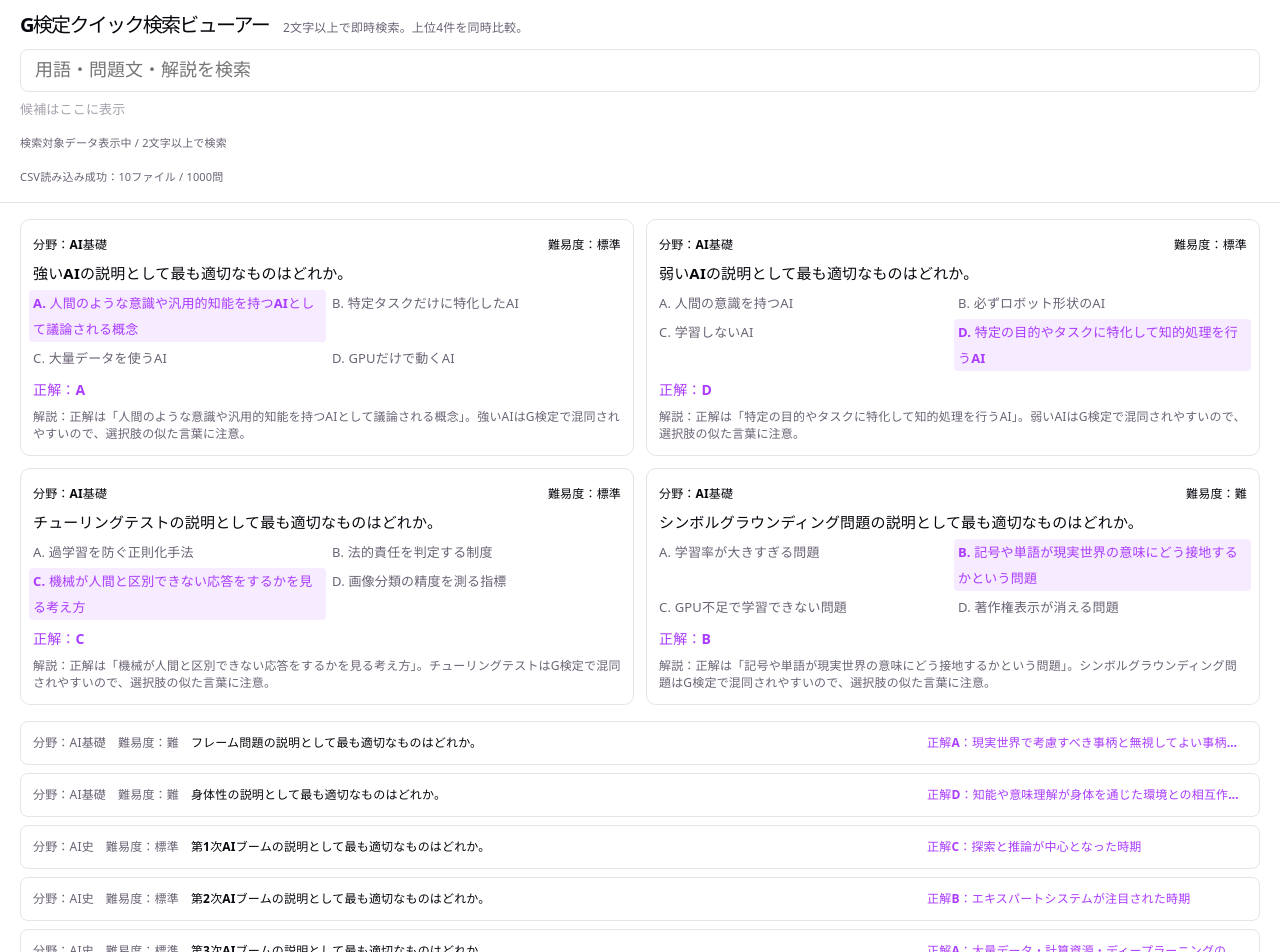
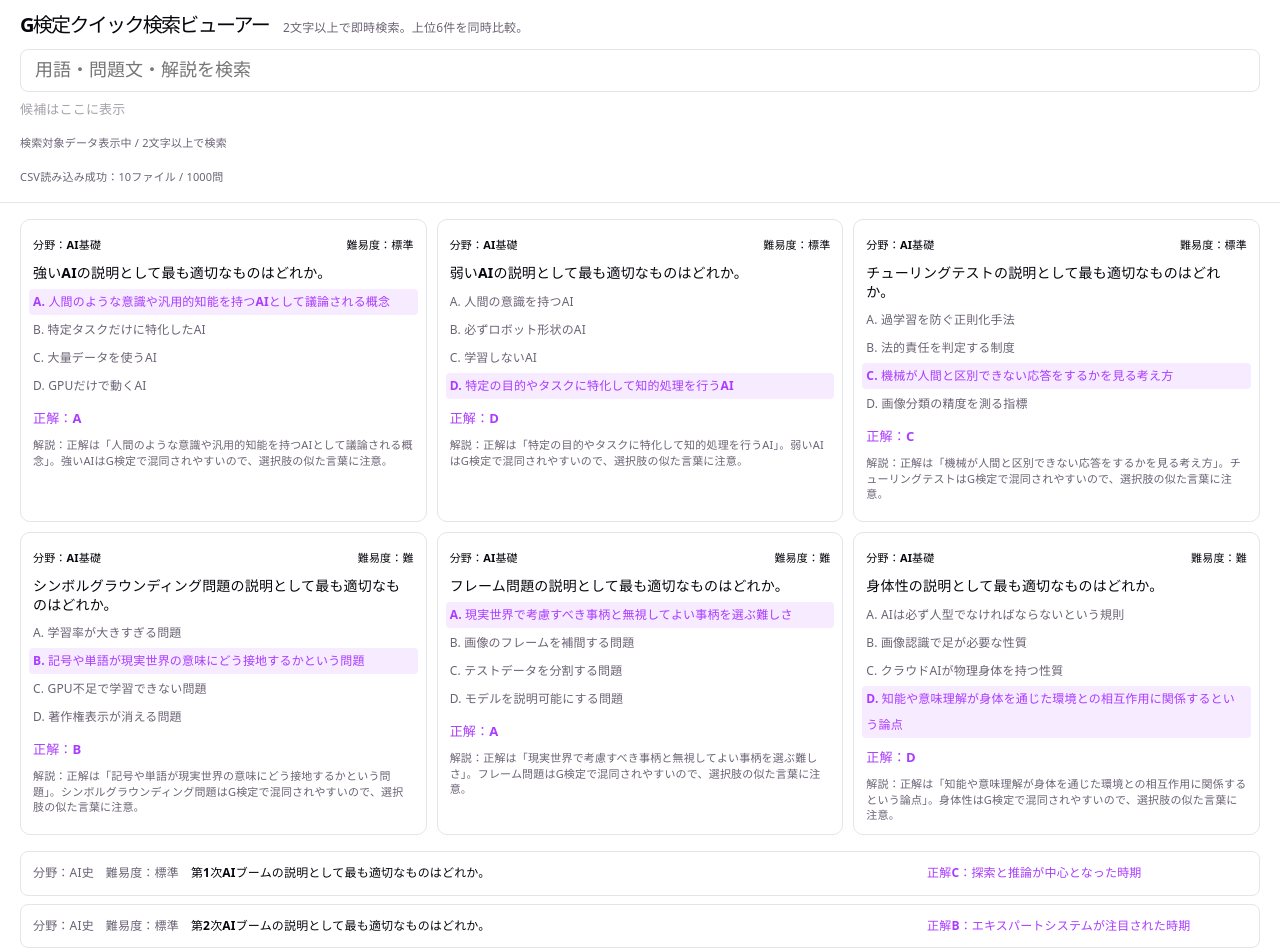
Before and after one commit to itoksk-boop/gken-quicksearch-viewer, a React (Vite) app: page / in a window 1280 px wide. Shown: the top 952 px of the page. Built offline with nearby package versions, Linux system fonts and the light colour scheme.

Commit message:
Show six cards and highlight search terms

```diff
--- a/src/App.css
+++ b/src/App.css
@@ -93,12 +93,20 @@
 
 .top-cards {
   display: grid;
-  grid-template-columns: repeat(2, minmax(0, 1fr));
+  grid-template-columns: repeat(3, minmax(0, 1fr));
   grid-template-rows: repeat(2, 1fr);
-  gap: 12px;
+  gap: 10px;
 }
 
-/* 4件同時比較を維持するため、2列表示はできる限り粘る。1列化は最終退避。 */
+/* iPad縦向きなど、横幅が狭くなる区間は3列を保てないため2列×3行に切り替える */
+@media (max-width: 900px) {
+  .top-cards {
+    grid-template-columns: repeat(2, minmax(0, 1fr));
+    grid-template-rows: repeat(3, 1fr);
+  }
+}
+
+/* 6件同時比較を維持するため、2列表示はできる限り粘る。1列化は最終退避。 */
 @media (max-width: 640px) {
   .top-cards {
     grid-template-columns: 1fr;
@@ -149,13 +157,13 @@
 .card-meta {
   display: flex;
   justify-content: space-between;
-  font-size: 12px;
+  font-size: 11px;
   font-weight: 700;
   color: var(--text-h);
 }
 
 .card-question {
-  font-size: 15px;
+  font-size: 14px;
   font-weight: 700;
   color: var(--text-h);
   margin: 0;
@@ -168,9 +176,9 @@
   margin: 0;
   padding: 0;
   display: grid;
-  grid-template-columns: repeat(2, minmax(0, 1fr));
-  gap: 3px 10px;
-  font-size: 13px;
+  grid-template-columns: 1fr;
+  gap: 2px;
+  font-size: 12px;
 }
 
 .card-choices li {
@@ -188,16 +196,73 @@
 
 .card-answer {
   margin: 0;
-  font-size: 14px;
+  font-size: 13px;
   font-weight: 700;
   color: var(--accent);
 }
 
 .card-explanation {
   margin: 0;
-  font-size: 12px;
+  font-size: 11px;
   color: var(--text);
   line-height: 1.4;
+}
+
+/* 長文問題でもカードが縦に伸びすぎないよう、文字サイズ・行間・余白を詰める */
+.question-card.card--long {
+  padding: 10px;
+  gap: 4px;
+}
+
+.question-card.card--long .card-question {
+  font-size: 13px;
+  line-height: 1.25;
+}
+
+.question-card.card--long .card-choices {
+  font-size: 11px;
+  gap: 1px;
+}
+
+.question-card.card--long .card-explanation {
+  font-size: 10px;
+  line-height: 1.3;
+}
+
+.question-card.card--very-long {
+  padding: 8px;
+  gap: 3px;
+}
+
+.question-card.card--very-long .card-question {
+  font-size: 12px;
+  line-height: 1.2;
+  display: -webkit-box;
+  -webkit-line-clamp: 3;
+  -webkit-box-orient: vertical;
+  overflow: hidden;
+}
+
+.question-card.card--very-long .card-choices {
+  font-size: 10px;
+  gap: 1px;
+}
+
+.question-card.card--very-long .card-explanation {
+  font-size: 10px;
+  line-height: 1.25;
+  display: -webkit-box;
+  -webkit-line-clamp: 2;
+  -webkit-box-orient: vertical;
+  overflow: hidden;
+}
+
+.search-highlight {
+  background: rgba(255, 230, 120, 0.9);
+  border-radius: 4px;
+  padding: 0 2px;
+  font-weight: 700;
+  color: #1a1a1a;
 }
 
 .result-list ul {
--- a/src/App.tsx
+++ b/src/App.tsx
@@ -1,4 +1,4 @@
-import { useEffect, useState } from 'react'
+import { useEffect, useState, type ReactNode } from 'react'
 import './App.css'
 import type { AnswerKey, GQuestion } from './types/question'
 import {
@@ -25,6 +25,7 @@ const CSV_FILES: CsvFileConfig[] = CSV_FILE_NAMES.map((sourceFile) => ({
 }))
 
 const ANSWER_KEYS: AnswerKey[] = ['A', 'B', 'C', 'D']
+const TOP_RESULT_COUNT = 6
 
 function matchesQuery(q: GQuestion, needle: string): boolean {
   const haystacks = [
@@ -47,6 +48,48 @@ function getSearchTokens(rawQuery: string): string[] {
     .split(/\s+/)
     .filter((token) => token.length >= 2)
     .map((token) => token.toLowerCase())
+}
+
+const CARD_LONG_THRESHOLD = 350
+const CARD_VERY_LONG_THRESHOLD = 600
+
+function getCardLengthClass(q: GQuestion): string {
+  const totalLength =
+    q.question.length +
+    q.choices.A.length +
+    q.choices.B.length +
+    q.choices.C.length +
+    q.choices.D.length +
+    q.explanation.length
+
+  if (totalLength >= CARD_VERY_LONG_THRESHOLD) return 'card--very-long'
+  if (totalLength >= CARD_LONG_THRESHOLD) return 'card--long'
+  return ''
+}
+
+function escapeRegExp(value: string): string {
+  return value.replace(/[.*+?^${}()|[\]\\]/g, '\\$&')
+}
+
+function highlightText(text: string, tokens: string[]): ReactNode {
+  if (tokens.length === 0) return text
+
+  const pattern = tokens
+    .map(escapeRegExp)
+    .sort((a, b) => b.length - a.length)
+    .join('|')
+  const regex = new RegExp(`(${pattern})`, 'gi')
+  const parts = text.split(regex)
+
+  return parts.map((part, index) =>
+    index % 2 === 1 ? (
+      <mark className="search-highlight" key={index}>
+        {part}
+      </mark>
+    ) : (
+      part
+    ),
+  )
 }
 
 function App() {
@@ -81,8 +124,8 @@ function App() {
         )
     : questions
 
-  const topFour = filtered.slice(0, 4)
-  const rest = filtered.slice(4)
+  const topResults = filtered.slice(0, TOP_RESULT_COUNT)
+  const rest = filtered.slice(TOP_RESULT_COUNT)
 
   const statusText = !isSearchActive
     ? '検索対象データ表示中 / 2文字以上で検索'
@@ -100,7 +143,7 @@ function App() {
         <div className="header-titles">
           <h1 className="app-title">G検定クイック検索ビューアー</h1>
           <p className="app-subtitle">
-            2文字以上で即時検索。上位4件を同時比較。
+            2文字以上で即時検索。上位6件を同時比較。
           </p>
         </div>
 
@@ -126,16 +169,23 @@ function App() {
           <p className="no-result">該当なし</p>
         ) : (
           <>
-            <section className="top-cards" aria-label="上位4件">
-              {topFour.map((q) => (
-                <article className="question-card" key={q.id}>
+            <section className="top-cards" aria-label="上位6件">
+              {topResults.map((q) => (
+                <article
+                  className={`question-card ${getCardLengthClass(q)}`.trim()}
+                  key={q.id}
+                >
                   <div className="card-meta">
-                    <span className="card-category">分野：{q.category}</span>
+                    <span className="card-category">
+                      分野：{highlightText(q.category, searchTokens)}
+                    </span>
                     <span className="card-difficulty">
-                      難易度：{q.difficulty}
+                      難易度：{highlightText(q.difficulty, searchTokens)}
                     </span>
                   </div>
-                  <p className="card-question">{q.question}</p>
+                  <p className="card-question">
+                    {highlightText(q.question, searchTokens)}
+                  </p>
                   <ul className="card-choices">
                     {ANSWER_KEYS.map((key) => (
                       <li
@@ -146,29 +196,34 @@ function App() {
                             : 'card-choice'
                         }
                       >
-                        {key}. {q.choices[key]}
+                        {key}. {highlightText(q.choices[key], searchTokens)}
                       </li>
                     ))}
                   </ul>
                   <p className="card-answer">正解：{q.answer}</p>
-                  <p className="card-explanation">解説：{q.explanation}</p>
+                  <p className="card-explanation">
+                    解説：{highlightText(q.explanation, searchTokens)}
+                  </p>
                 </article>
               ))}
             </section>
 
-            <section className="result-list" aria-label="5件目以降の結果">
+            <section className="result-list" aria-label="7件目以降の結果">
               <ul>
                 {rest.map((q) => (
                   <li className="result-list-item" key={q.id}>
                     <span className="result-category">
-                      分野：{q.category}
+                      分野：{highlightText(q.category, searchTokens)}
                     </span>
                     <span className="result-difficulty">
-                      難易度：{q.difficulty}
+                      難易度：{highlightText(q.difficulty, searchTokens)}
                     </span>
-                    <span className="result-question">{q.question}</span>
+                    <span className="result-question">
+                      {highlightText(q.question, searchTokens)}
+                    </span>
                     <span className="result-answer">
-                      正解{q.answer}：{q.choices[q.answer]}
+                      正解{q.answer}：
+                      {highlightText(q.choices[q.answer], searchTokens)}
                     </span>
                   </li>
                 ))}
```
